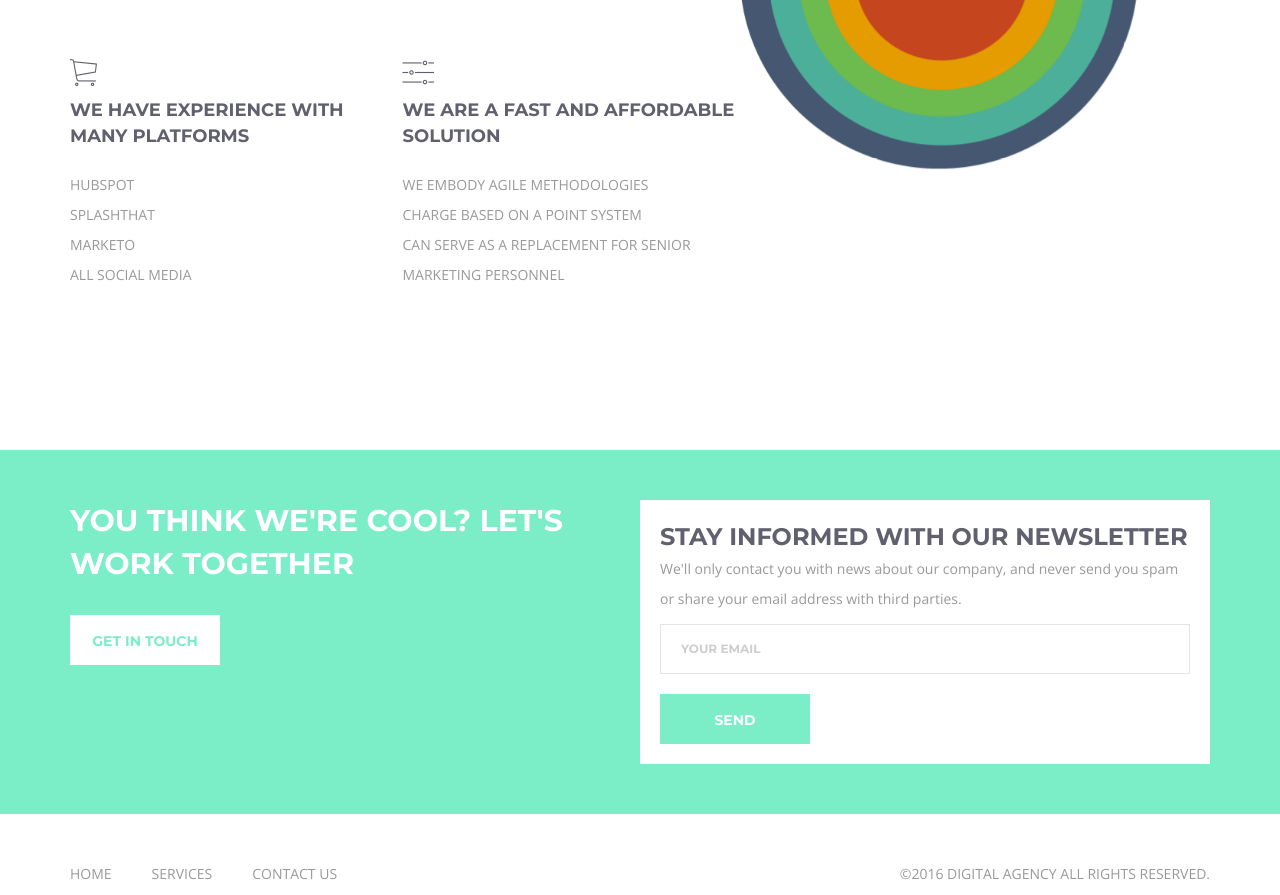
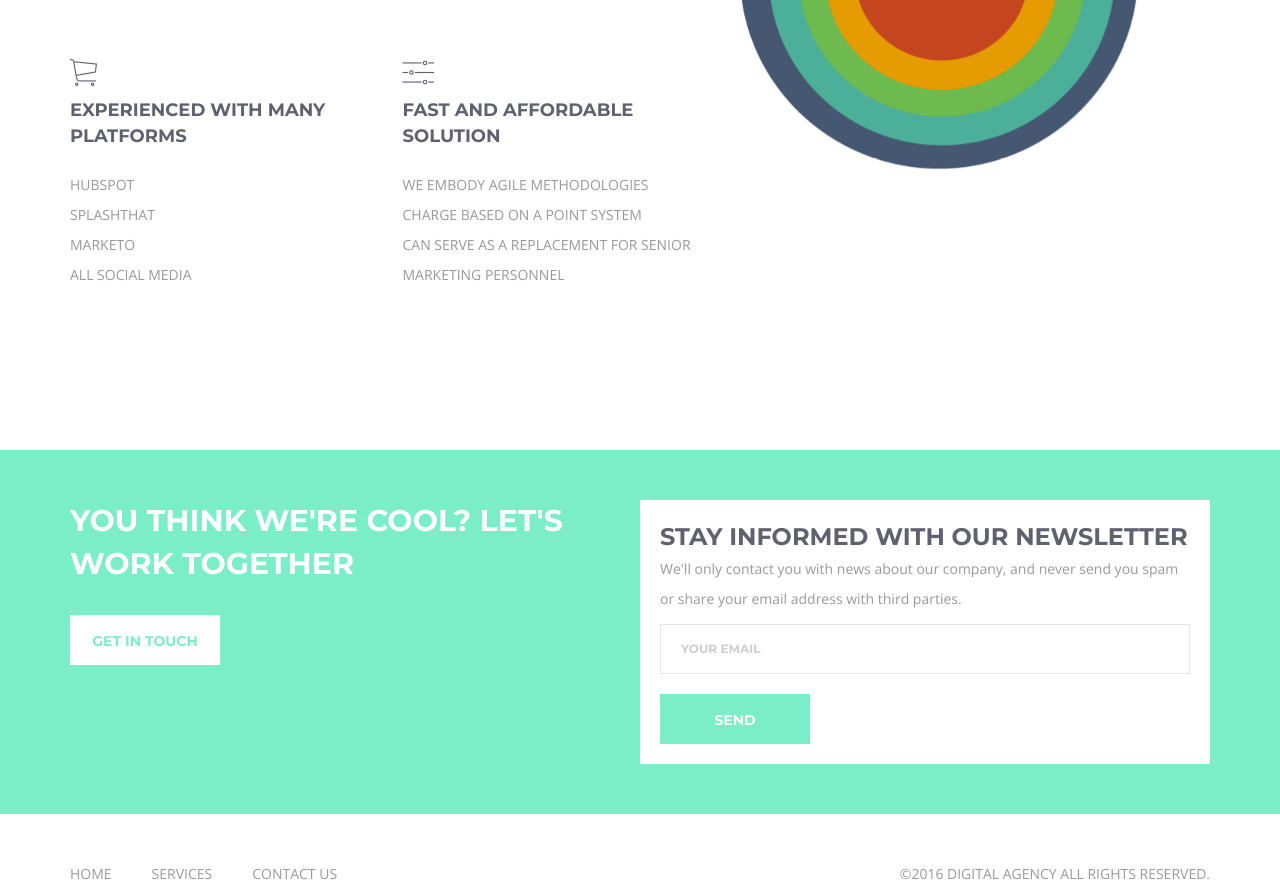
Before and after one commit to cypherpunkengineering/digital-agency-www, a plain HTML site: page site/index.html in a window 1280 px wide. Shown: the part 1417-2312 px from the top of the page. Drawn offline with nearby package versions, Linux system fonts and the light colour scheme; files whose address does not match are found by name.

```diff
--- a/site/index.html
+++ b/site/index.html
@@ -130,7 +130,7 @@
 					<div class="col-md-6 col-sm-12">
 						<div class="row">
 							<i class="icon ion-ios-cart-outline"></i>
-							<span class="montserrat-text uppercase service-title">We have experience with many platforms</span>
+							<span class="montserrat-text uppercase service-title">Experienced with many platforms</span>
 							<ul>
 								<li>Hubspot</li>
 								<li>SplashThat</li>
@@ -142,7 +142,7 @@
 					<div class="col-md-6 col-sm-12">
 						<div class="row">
 							<i class="icon ion-ios-settings"></i>
-							<span class="montserrat-text uppercase service-title">We are a fast and affordable solution</span>
+							<span class="montserrat-text uppercase service-title">Fast and affordable solution</span>
 							<ul>
 								<li>We embody agile methodologies</li>
 								<li>Charge based on a point system</li>
```
